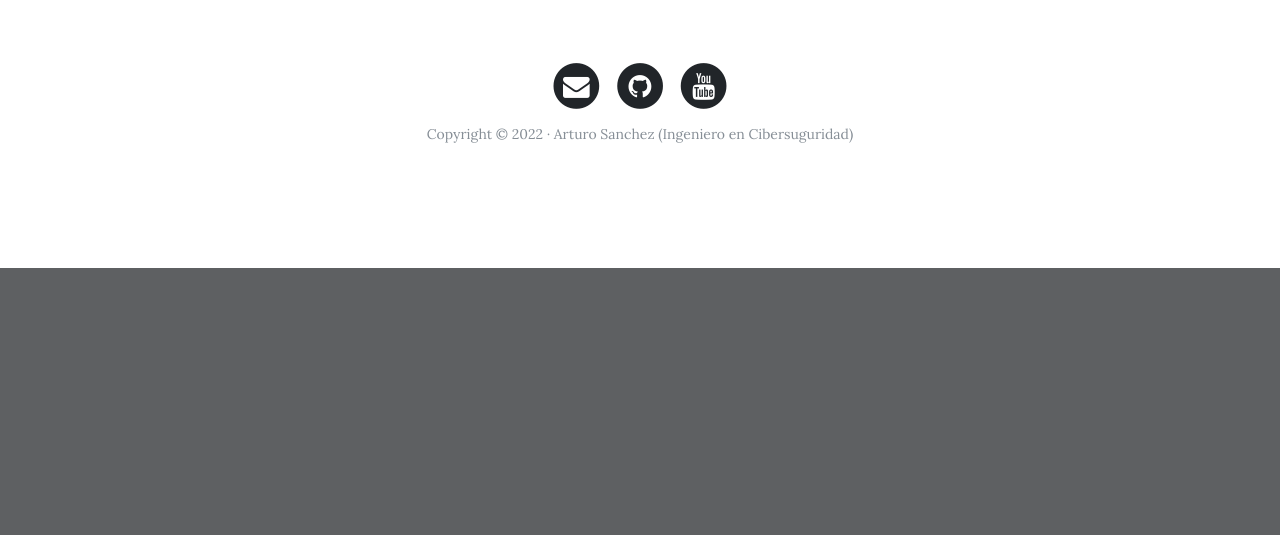
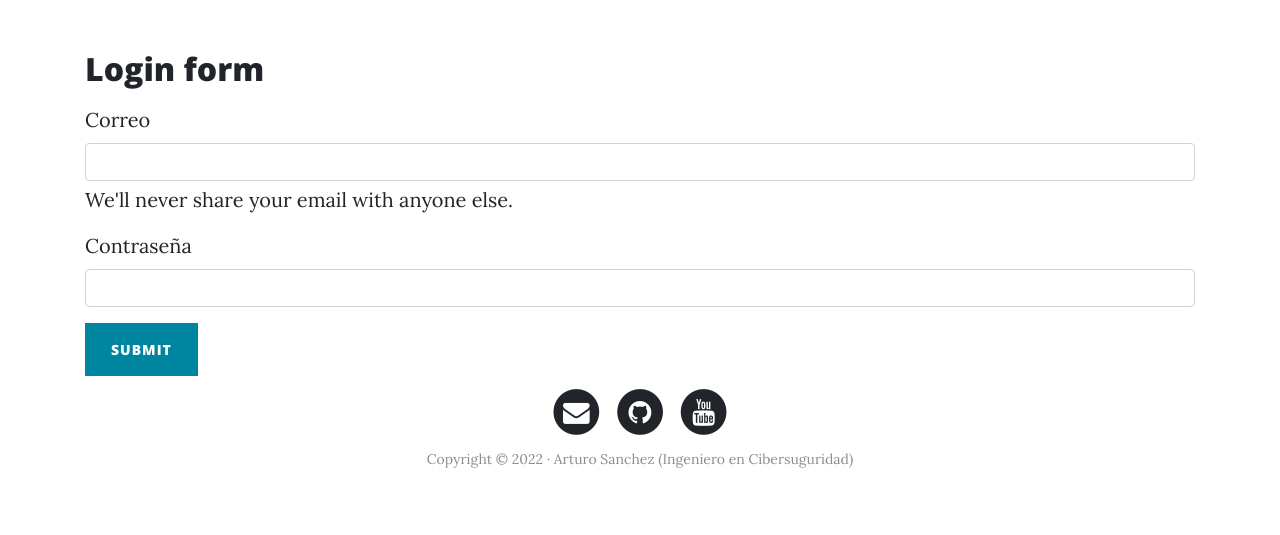
Before and after one commit to ArtKira/webpersonal, a Flask app: page /auth/login in a window 1280 px wide. Shown: the part 532-1067 px from the top of the page. Before the commit the page ends 800 px from the top, so only its background shows below. Run offline with Flask 2, Linux system fonts and the light colour scheme; some libraries are stand-ins or nearby versions.

Commit message:
Se crea el login 1.10

```diff
--- a/web_personal/templates/auth/login.html
+++ b/web_personal/templates/auth/login.html
@@ -4,3 +4,22 @@
 
 {%block header_title %}Autenticacion{%endblock%}
 {%block header_sub %}Lgin{%endblock%}
+
+{%block content%}
+<div class="container">
+    <h2>Login form</h2>
+    <form class="mt-3">
+        <div class="mb-3">
+          <label for="email" class="form-label">Correo</label>
+          <input type="email" class="form-control" id="mail" aria-describedby="emailHelp">
+          <div id="emailHelp" class="form-text">We'll never share your email with anyone else.</div>
+        </div>
+        <div class="mb-3">
+          <label for="password" class="form-label">Contraseña</label>
+          <input type="password" class="form-control" id="exampleInputPassword1">
+        </div>
+        <button type="submit" class="btn btn-primary">Submit</button>
+      </form>
+</div>
+
+{%endblock%}
```
